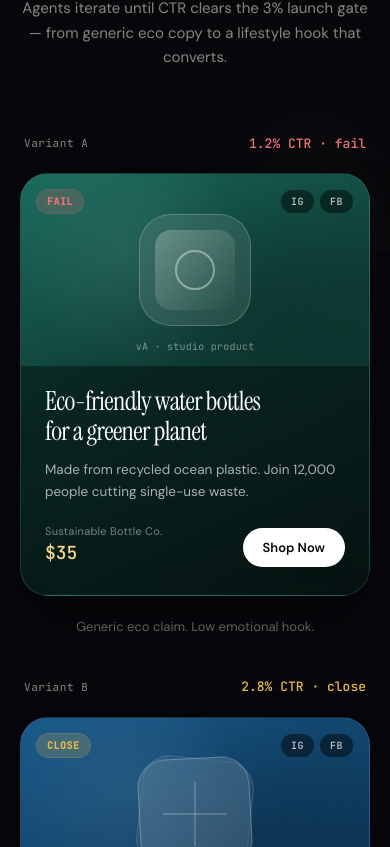
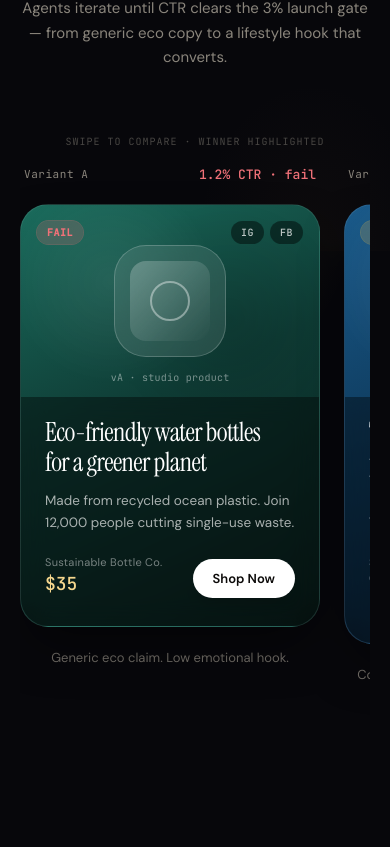
Before and after one commit to botirkhaltaev/growthforge, a Next.js app: page / in a window 390 px wide. Shown: the part 1437-2284 px from the top of the page. Built offline with nearby package versions, Linux system fonts and the light colour scheme.

Commit message:
Polish mobile GTM factory UX from loop 3 audit
Add sticky landing CTA, swipeable showcase carousel, ⌘↵ brief submit,
safe-area padding, and clearer post-launch footer copy.

Co-authored-by: Botir Khaltaev <btrghstk@gmail.com>

```diff
--- a/src/app/globals.css
+++ b/src/app/globals.css
@@ -176,7 +176,8 @@ body {
 }
 
 textarea:focus-visible,
-button:focus-visible {
+button:focus-visible,
+a:focus-visible {
   outline: 2px solid rgba(232, 184, 74, 0.55);
   outline-offset: 2px;
 }
@@ -186,3 +187,17 @@ button:focus-visible {
   scrollbar-width: thin;
   scrollbar-color: rgba(232, 184, 74, 0.35) transparent;
 }
+
+.scrollbar-none {
+  scrollbar-width: none;
+  -ms-overflow-style: none;
+}
+
+.scrollbar-none::-webkit-scrollbar {
+  display: none;
+}
+
+/* Sticky mobile CTA on landing */
+.landing-sticky-cta {
+  box-shadow: 0 -12px 40px rgba(0, 0, 0, 0.45);
+}
--- a/src/app/page.tsx
+++ b/src/app/page.tsx
@@ -81,7 +81,7 @@ export default function LandingPage() {
         </div>
       </section>
 
-      <section className="px-5 pb-24 pt-8">
+      <section className="px-5 pb-28 pt-8 sm:pb-24">
         <div className="mx-auto max-w-2xl space-y-8 text-center">
           <div className="space-y-4">
             <h2 className="font-display text-balance text-[2rem] leading-[1.12] tracking-tight sm:text-3xl">
--- a/src/components/BriefScreen.tsx
+++ b/src/components/BriefScreen.tsx
@@ -89,6 +89,13 @@ export function BriefScreen({
             id="brief"
             value={brief}
             onChange={(e) => setBrief(e.target.value)}
+            onKeyDown={(e) => {
+              if ((e.metaKey || e.ctrlKey) && e.key === "Enter") {
+                e.preventDefault();
+                if (!brief.trim() || loading) return;
+                onSubmit(brief.trim());
+              }
+            }}
             rows={3}
             className="w-full resize-none rounded-2xl border border-white/[0.07] bg-surface/80 px-5 py-4 text-[15px] leading-relaxed text-foreground shadow-[inset_0_1px_0_rgba(255,255,255,0.04)] outline-none transition placeholder:text-muted/50 focus:border-amber/35 focus:bg-surface-elevated"
             placeholder={PLACEHOLDER}
@@ -147,6 +154,8 @@ export function BriefScreen({
 
         <p className="text-center text-[11px] leading-relaxed text-muted/55">
           create → test → iterate → launch · gate ≥ 3% CTR
+          <span className="mx-1.5 text-white/20">·</span>
+          ⌘↵ to run
         </p>
       </motion.div>
     </div>
--- a/src/components/ForgeCanvas.tsx
+++ b/src/components/ForgeCanvas.tsx
@@ -421,9 +421,11 @@ export function ForgeCanvas({
         )}
 
         <p className="text-center text-[10px] text-muted/45">
-          {forging
-            ? "Hold for gate · Kill switch inside"
-            : "Swipe to compare · Hold for launch gate"}
+          {deployed
+            ? "Factory complete · Run another loop anytime"
+            : forging
+              ? "Hold for gate · Kill switch inside"
+              : "Swipe to compare · Hold for launch gate"}
         </p>
       </footer>
     </div>
--- a/src/components/LandingHero.tsx
+++ b/src/components/LandingHero.tsx
@@ -1,5 +1,6 @@
 "use client";
 
+import { useEffect, useState } from "react";
 import Link from "next/link";
 import { motion } from "framer-motion";
 
@@ -19,6 +20,15 @@ const fadeUp = {
 };
 
 export function LandingHero() {
+  const [showStickyCta, setShowStickyCta] = useState(false);
+
+  useEffect(() => {
+    const onScroll = () => setShowStickyCta(window.scrollY > 420);
+    onScroll();
+    window.addEventListener("scroll", onScroll, { passive: true });
+    return () => window.removeEventListener("scroll", onScroll);
+  }, []);
+
   return (
     <section className="relative flex min-h-dvh flex-col items-center justify-center px-5 py-20">
       <motion.div
@@ -86,6 +96,18 @@ export function LandingHero() {
           <span className="text-pass/80">Launch</span>
         </motion.div>
       </motion.div>
+
+      {showStickyCta && (
+        <div className="landing-sticky-cta fixed inset-x-0 bottom-0 z-40 border-t border-white/[0.06] bg-[#0c0c10]/95 px-4 pb-[max(0.75rem,env(safe-area-inset-bottom))] pt-3 backdrop-blur-md sm:hidden">
+          <Link
+            href="/forge"
+            className="relative flex w-full items-center justify-center overflow-hidden rounded-2xl bg-amber px-5 py-3.5 text-[15px] font-semibold text-[#1a1408]"
+          >
+            <span className="absolute inset-0 bg-gradient-to-t from-black/10 to-transparent opacity-60" />
+            <span className="relative">Run GTM Factory</span>
+          </Link>
+        </div>
+      )}
     </section>
   );
 }
--- a/src/components/LandingShowcase.tsx
+++ b/src/components/LandingShowcase.tsx
@@ -28,7 +28,7 @@ const fadeUp = {
 
 export function LandingShowcase() {
   return (
-    <section id="showcase" className="relative px-5 py-24 sm:py-32">
+    <section id="showcase" className="relative px-5 py-24 pb-28 sm:py-32 sm:pb-32">
       <div className="mx-auto max-w-6xl">
         <motion.div
           initial="hidden"
@@ -60,7 +60,11 @@ export function LandingShowcase() {
           </motion.p>
         </motion.div>
 
-        <div className="grid gap-10 lg:grid-cols-3 lg:gap-6">
+        <p className="mb-4 text-center font-mono text-[10px] uppercase tracking-widest text-muted/50 sm:hidden">
+          Swipe to compare · winner highlighted
+        </p>
+
+        <div className="flex snap-x snap-mandatory gap-6 overflow-x-auto pb-3 scrollbar-none sm:grid sm:grid-cols-3 sm:gap-6 sm:overflow-visible sm:pb-0 lg:gap-6">
           {DEMO_VARIANTS.map((variant, i) => (
             <motion.div
               key={variant.id}
@@ -70,8 +74,9 @@ export function LandingShowcase() {
               custom={i}
               variants={fadeUp}
               className={cn(
-                "flex flex-col items-center gap-5",
-                variant.verdict === "pass" && "lg:-mt-2"
+                "flex w-[78vw] max-w-[300px] shrink-0 snap-center flex-col items-center gap-5 sm:w-auto sm:max-w-none",
+                variant.verdict === "pass" &&
+                  "rounded-3xl ring-2 ring-pass/40 ring-offset-4 ring-offset-[#0c0c10] lg:-mt-2"
               )}
             >
               <div className="flex w-full items-center justify-between px-1">
@@ -96,7 +101,8 @@ export function LandingShowcase() {
                 showIterationNote={false}
                 className={cn(
                   "max-w-sm",
-                  variant.verdict === "pass" && "shadow-[0_0_40px_rgba(125,206,160,0.12)]"
+                  variant.verdict === "pass" &&
+                    "shadow-[0_0_40px_rgba(125,206,160,0.12)]"
                 )}
               />
               <p className="max-w-xs text-center text-[13px] leading-relaxed text-muted/80">
```
